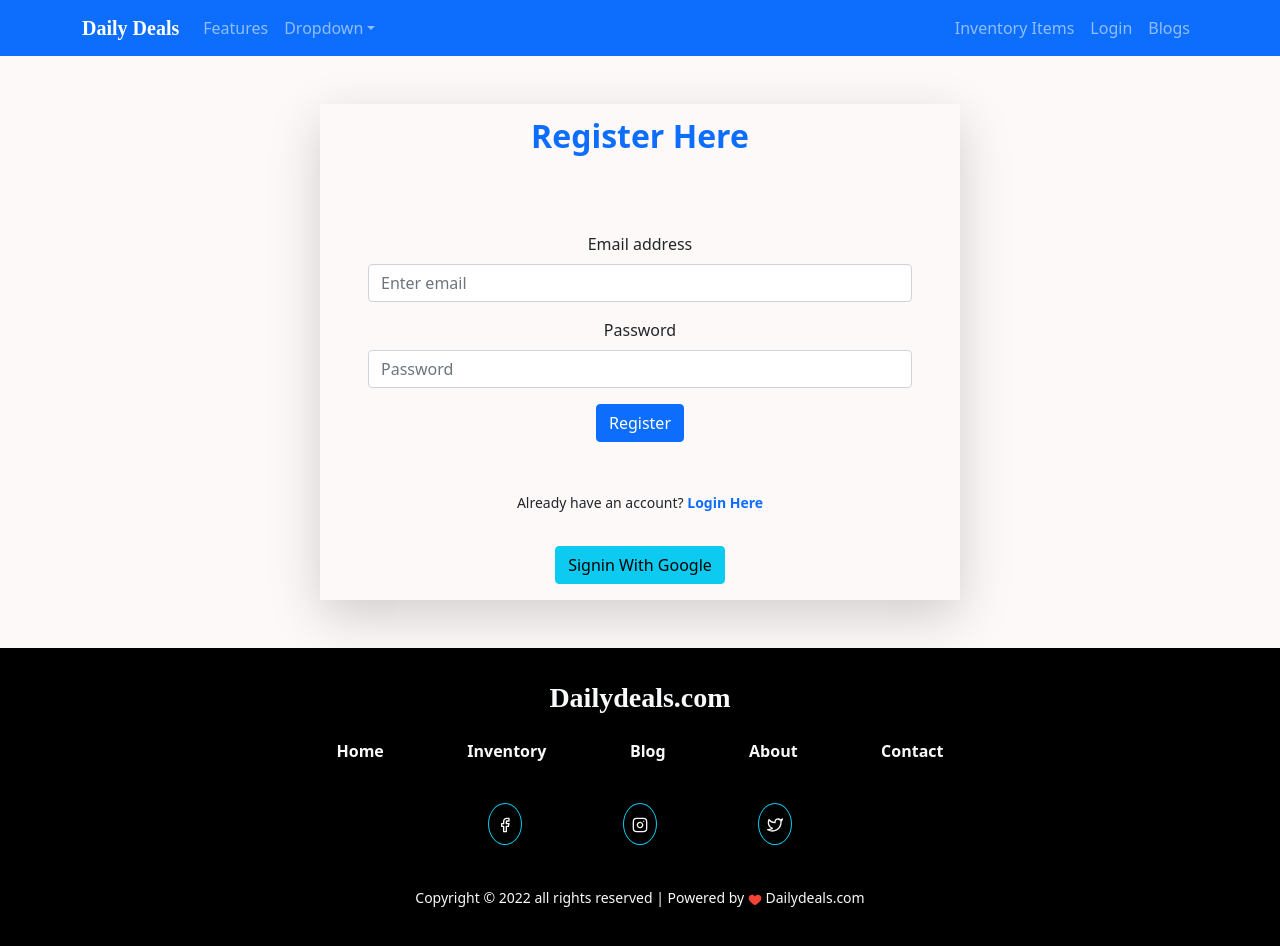
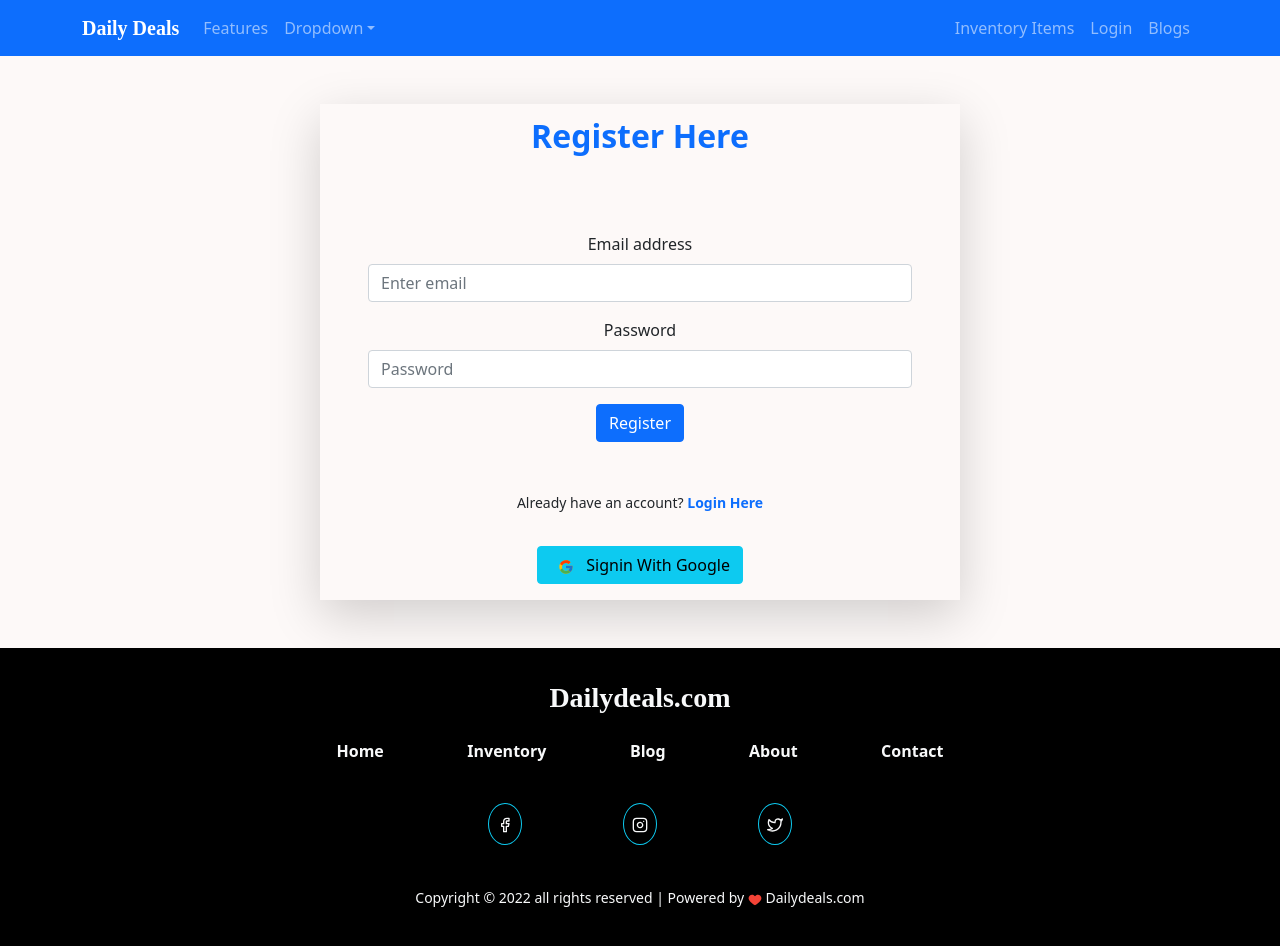
Before and after one commit to PrantaDas/daily-deals-client, a React (Create React App) app: page /signup in a window 1280 px wide. Built offline with nearby package versions, Linux system fonts and the light colour scheme; no server answers.

Commit message:
google login fixed

```diff
--- a/src/Components/Login/Login.js
+++ b/src/Components/Login/Login.js
@@ -9,6 +9,7 @@ import 'react-toastify/dist/ReactToastify.css';
 import auth from '../../firebase.init';
 import './Login.css'
 import { MdErrorOutline} from "react-icons/md";
+import { FcGoogle } from "react-icons/fc";
 
 const Login = () => {
     const [emails, setEmails] = useState({ value: '', error: '' });
@@ -132,7 +133,7 @@ const Login = () => {
                 </div>
                 <p className='pb-5'><small className=''>New to Daily Deals ? <span onClick={navigateToRegister} role="button" className='text-primary fw-bolder'>Register Here</span></small></p>
                 <div className='pb-3'>
-                    <Button onClick={handleSiginInWithGoogle} variant='info'>Signin With Google</Button>
+                    <Button onClick={handleSiginInWithGoogle} variant='info'><span className='px-2'><FcGoogle/></span> Signin With Google</Button>
                 </div>
             </div>
             <ToastContainer />
--- a/src/Components/SignUp/SignUp.js
+++ b/src/Components/SignUp/SignUp.js
@@ -3,6 +3,7 @@ import { useLocation, useNavigate } from 'react-router-dom';
 import auth from '../../firebase.init';
 import './SignUp.css'
 import { useAuthState, useCreateUserWithEmailAndPassword, useSignInWithGoogle } from 'react-firebase-hooks/auth';
+import { FcGoogle } from "react-icons/fc";
 
 
 const SignUp = () => {
@@ -68,7 +69,7 @@ const SignUp = () => {
                 </Form>
                 <p className='pb-3'><small className=''>Already have an account? <span onClick={navigateLogin} role="button" className='text-primary fw-bolder'>Login Here</span></small></p>
                 <div className='pb-3'>
-                    <Button onClick={handleSiginInWithGoogle} variant='info'>Signin With Google</Button>
+                    <Button onClick={handleSiginInWithGoogle} variant='info'><span className='px-2'><FcGoogle/></span> Signin With Google</Button>
                 </div>
             </div>
         </div>
```
